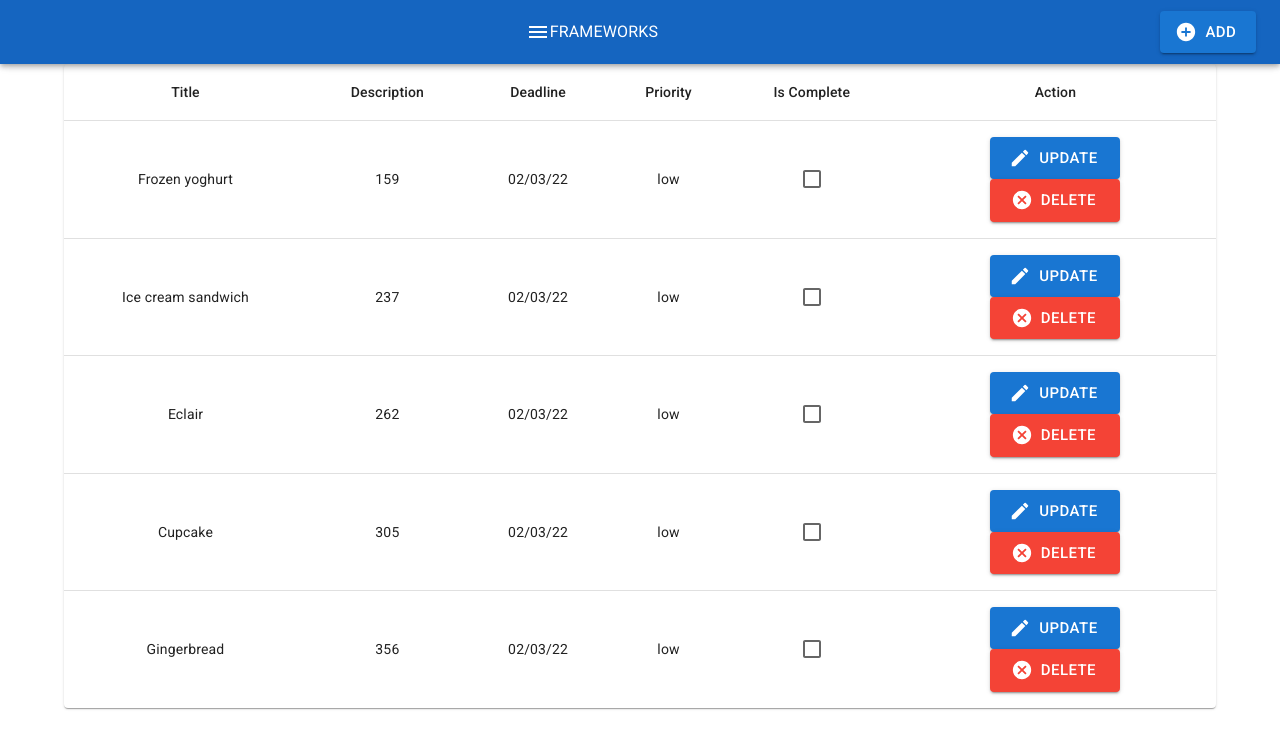
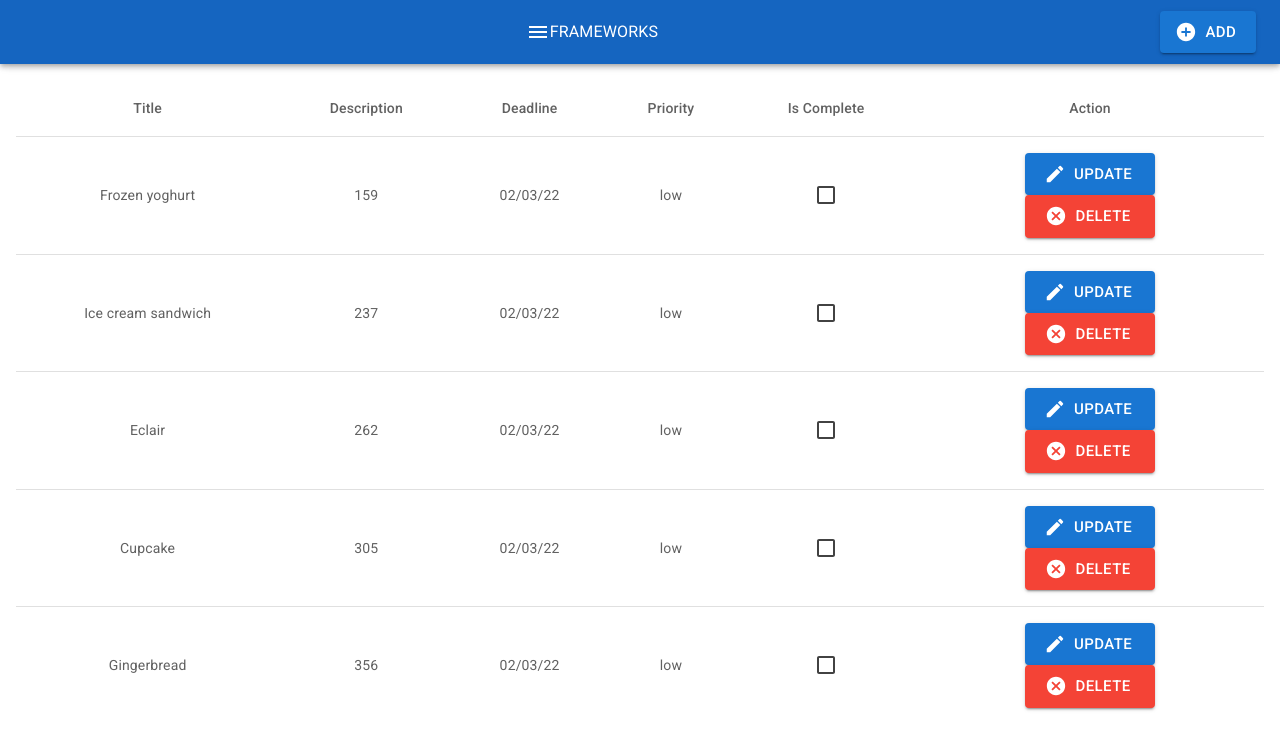
Before and after one commit to fedorenkood/csds221_prj2_todo_react, a React (Create React App) app: page / in a window 1280 px wide. Shown: the top 750 px of the page. Built offline with nearby package versions, Linux system fonts and the light colour scheme.

Commit message:
toast finished

```diff
--- a/package.json
+++ b/package.json
@@ -17,6 +17,7 @@
     "@mui/x-date-pickers": "^5.0.18",
     "dayjs": "^1.11.7",
     "immer": "^9.0.19",
+    "notistack": "^2.0.8",
     "prop-types": "^15.8.1",
     "react": "18.2.0",
     "react-dom": "18.2.0",
--- a/src/App.js
+++ b/src/App.js
@@ -12,13 +12,14 @@ import Fab from '@mui/material/Fab';
 import KeyboardArrowUpIcon from '@mui/icons-material/KeyboardArrowUp';
 import Fade from '@mui/material/Fade';
 import {
+    Alert, AlertTitle,
     Avatar,
     Button,
     Checkbox,
     createTheme,
     Dialog,
     DialogTitle, List, ListItem,
-    ListItemAvatar,
+    ListItemAvatar, Stack,
     TextField,
     ThemeProvider
 } from "@mui/material";
@@ -33,7 +34,7 @@ import TableHead from '@mui/material/TableHead';
 import TableRow from '@mui/material/TableRow';
 import Paper from '@mui/material/Paper';
 import MenuIcon from '@mui/icons-material/Menu';
-import {blue, red} from '@mui/material/colors';
+import {blue, red, grey} from '@mui/material/colors';
 import AddCircleIcon from '@mui/icons-material/AddCircle';
 import { useImmer } from 'use-immer';
 import { AdapterDayjs } from '@mui/x-date-pickers/AdapterDayjs';
@@ -44,6 +45,7 @@ import RadioGroup from '@mui/material/RadioGroup';
 import FormControlLabel from '@mui/material/FormControlLabel';
 import FormControl from '@mui/material/FormControl';
 import FormLabel from '@mui/material/FormLabel';
+import {SnackbarProvider, useSnackbar} from "notistack";
 
 import DoDisturbIcon from '@mui/icons-material/DoDisturb';
 
@@ -62,7 +64,13 @@ const theme = createTheme({
         },
         error: {
             main: red[500]
-        }
+        },
+        text: {
+            primary: grey[700],
+            secondary: grey[800],
+            disabled: grey[800],
+            hint: grey[800],
+        },
     },
 });
 
@@ -382,6 +390,7 @@ export default function BackToTop(props) {
         rows
     );
     const [selectedRow, setSelectedRow] = React.useState(rows[0]);
+    const { enqueueSnackbar, closeSnackbar } = useSnackbar();
 
     const handleClickOpen = () => {
         setAddPopupOpen(true);
@@ -416,11 +425,21 @@ export default function BackToTop(props) {
             );
             draft.splice(index, 1);
         });
+        enqueueSnackbar('Task was deleted successfully!', {
+            variant: "success",
+            autoHideDuration: 5000
+            // anchorOrigin: { vertical: "top", horizontal: "right" }
+        });
     };
 
     function handleAddTodo(newItem) {
         updateTodoList( (draft) => {
             draft.push(newItem);
+        });
+        enqueueSnackbar('Task was added successfully!', {
+            variant: "success",
+            autoHideDuration: 5000
+            // anchorOrigin: { vertical: "top", horizontal: "right" }
         });
     };
 
@@ -432,6 +451,11 @@ export default function BackToTop(props) {
             todo.description = description;
             todo.deadline = deadline;
             todo.priority = priority;
+        });
+        enqueueSnackbar('Task was updated successfully!', {
+            variant: "success",
+            autoHideDuration: 5000
+            // anchorOrigin: { vertical: "top", horizontal: "right" }
         });
     };
 
@@ -478,9 +502,8 @@ export default function BackToTop(props) {
                     </Toolbar>
                 </AppBar>
                 <Toolbar id="back-to-top-anchor" />
-                <Container>
-                    <TableContainer component={Paper}>
-                        <Table sx={{ minWidth: 650 }} aria-label="simple table">
+                <TableContainer component={Paper} sx={{ boxShadow: 'none', padding: '16px'}} >
+                    <Table sx={{ minWidth: 650}} aria-label="simple table">
                         <TableHead>
                             <TableRow>
                                 <TableCell align="center">Title</TableCell>
@@ -530,7 +553,6 @@ export default function BackToTop(props) {
                         </TableBody>
                     </Table>
                 </TableContainer>
-                </Container>
                 <ScrollTop {...props}>
                     <Fab size="small" aria-label="scroll back to top">
                         <KeyboardArrowUpIcon />
--- a/src/index.js
+++ b/src/index.js
@@ -3,6 +3,7 @@ import { StyledEngineProvider } from '@mui/material/styles';
 import { createRoot } from "react-dom/client";
 
 import App from "./App";
+import {SnackbarProvider} from "notistack";
 
 const rootElement = document.getElementById("root");
 const root = createRoot(rootElement);
@@ -10,7 +11,14 @@ const root = createRoot(rootElement);
 root.render(
     <StrictMode>
         <StyledEngineProvider injectFirst>
-            <App />
+            <SnackbarProvider
+                anchorOrigin={{
+                    vertical: 'bottom',
+                    horizontal: 'right',
+                }}
+                maxSnack={5}>
+                <App />
+            </SnackbarProvider>
         </StyledEngineProvider>
     </StrictMode>
 );
```
Lines whose indentation alone changed are shown as unchanged.
